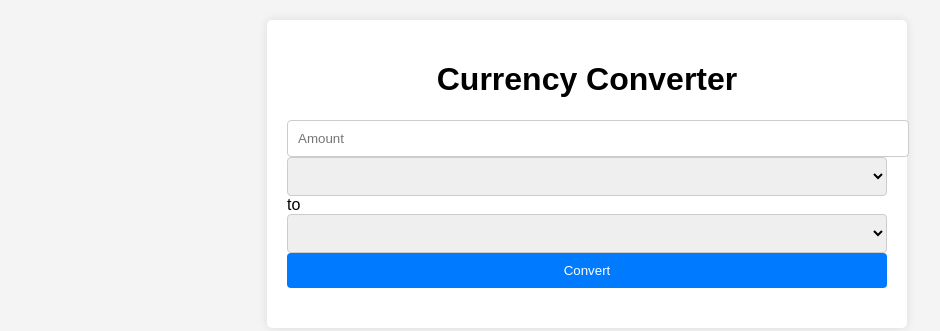
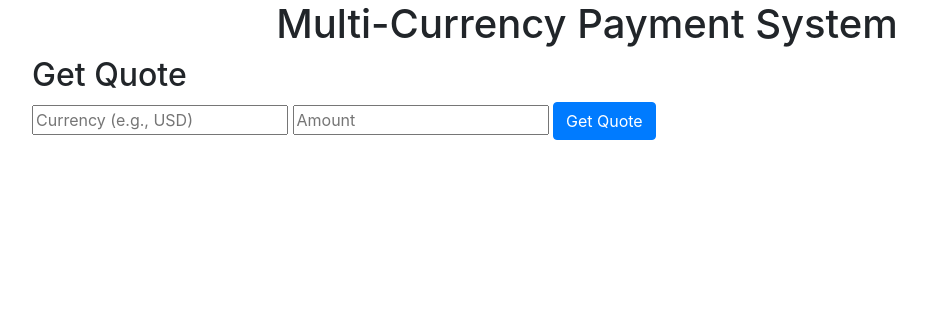
Before and after one commit to khushi858/Multi-Currency-transaction-engine, a plain HTML site: page index.html in a window 1280 px wide. Shown: the whole page, without its empty margins (53-993 px from the left). Drawn offline with nearby package versions, Linux system fonts and the light colour scheme; no server answers.

Commit message:
Update index.html

```diff
--- a/index.html
+++ b/index.html
@@ -3,21 +3,25 @@
 <head>
     <meta charset="UTF-8">
     <meta name="viewport" content="width=device-width, initial-scale=1.0">
+    <link rel="stylesheet" href="https://stackpath.bootstrapcdn.com/bootstrap/4.5.2/css/bootstrap.min.css">
+    <link rel="stylesheet" href="styles.css">
     <title>Multi-Currency Payment System</title>
-    <link rel="stylesheet" href="style.css">
 </head>
 <body>
     <div class="container">
-        <h1>Currency Converter</h1>
-        <div class="converter">
-            <input type="number" id="amount" placeholder="Amount" required>
-            <select id="fromCurrency" required></select>
-            <span>to</span>
-            <select id="toCurrency" required></select>
-            <button id="convertButton">Convert</button>
+        <h1 class="text-center">Multi-Currency Payment System</h1>
+        <div id="quoteForm">
+            <h2>Get Quote</h2>
+            <form id="quoteRequest">
+                <input type="text" id="currency" placeholder="Currency (e.g., USD)" required>
+                <input type="number" id="amount" placeholder="Amount" required>
+                <button type="submit" class="btn btn-primary">Get Quote</button>
+            </form>
+            <div id="quoteResponse" class="mt-3"></div>
         </div>
-        <div id="result" class="result"></div>
     </div>
+
+    <script src="https://code.jquery.com/jquery-3.5.1.slim.min.js"></script>
     <script src="app.js"></script>
 </body>
 </html>
```
